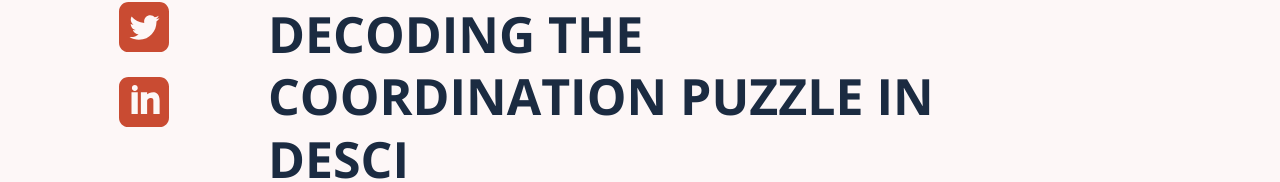
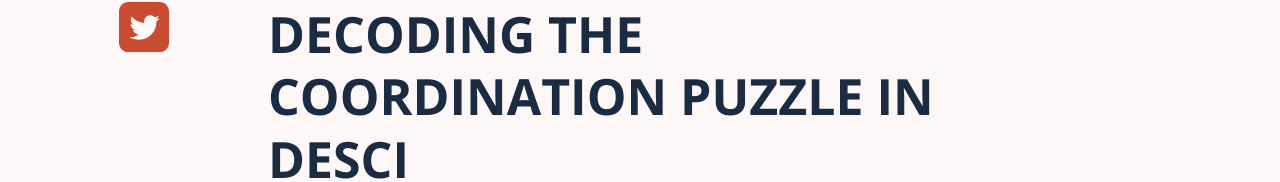
Before and after one commit to lomads/lomads-website, a React (Create React App) app: page /blog/Coordination-Puzzle-in-DeSci in a window 1280 px wide. Shown: the part 180-362 px from the top of the page. Built offline with nearby package versions, Linux system fonts and the light colour scheme.

Commit message:
Update index.jsx

```diff
--- a/src/pages/blogPost/components/socialShare/index.jsx
+++ b/src/pages/blogPost/components/socialShare/index.jsx
@@ -27,13 +27,13 @@ const SocialShareSection = ({ post }) => {
             <img src={Twitter} alt="Twitter share button" />
           </a>
 
-          <a target="_blank" rel="noreferrer" href={getLinkedinUrl(window.location.href, title, subtitle)} title={title}>
-            <img src={Linkedin} alt="LinkedIn Share Button" />
+{/*           <a href={linkedin} target="_blank">
+            <img src={Linkedin} alt="Twitter share button" />
           </a>
-
-          {/* <a href="https://discord.com/invite/szqhfekbTy" target="_blank">
+          <a href="https://discord.com/invite/szqhfekbTy" target="_blank">
             <img src={Discord} alt="Twitter share button" />
           </a> */}
+
         </div>
       </div>
     </aside>
```
